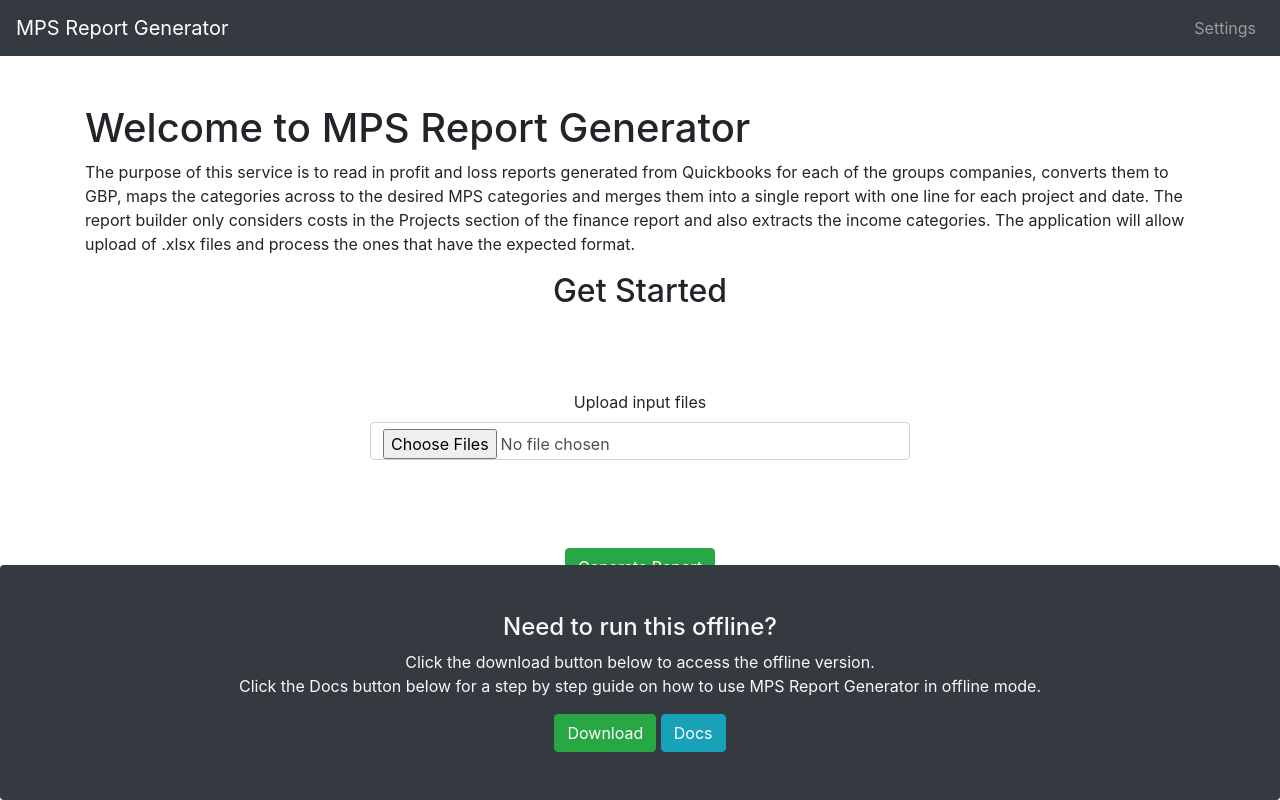
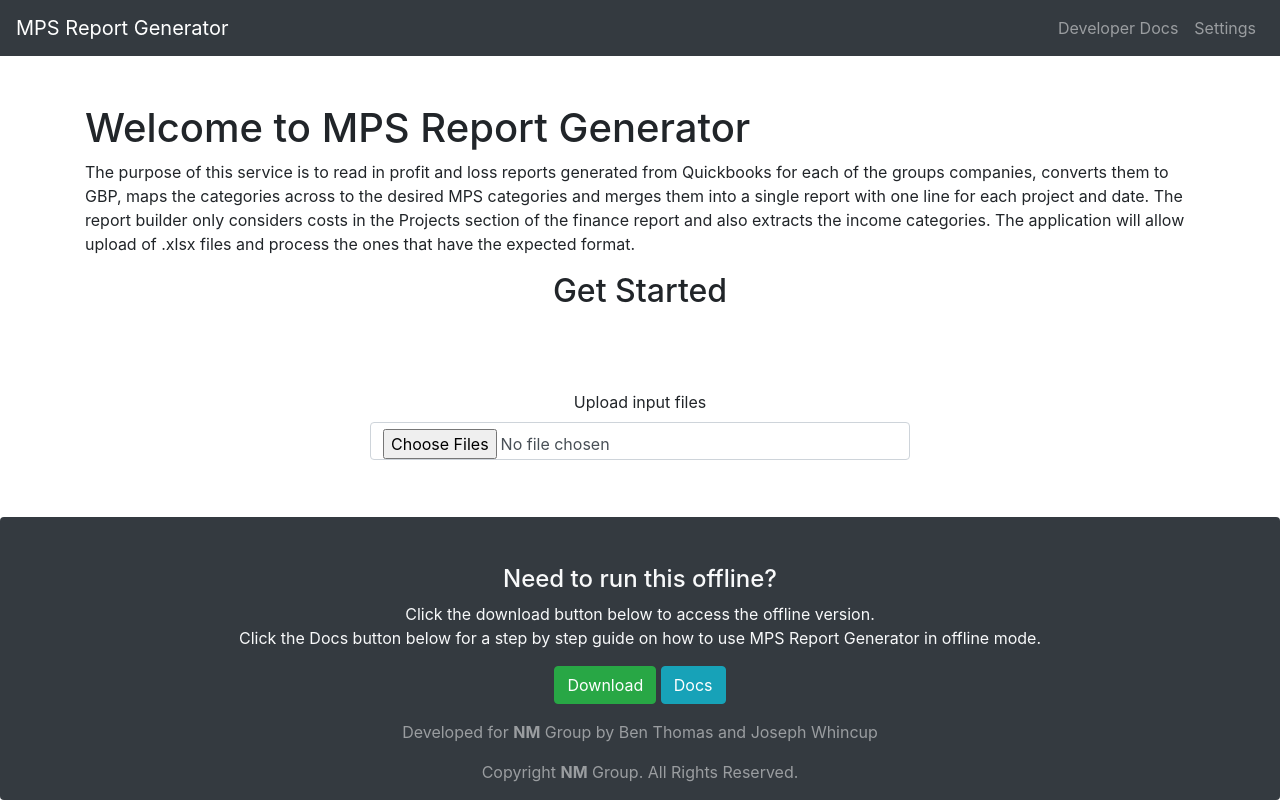
Before and after one commit to network-mapping/mps-kpi, a Flask app: page / in a window 1280 px wide. Run offline with Flask 3, Linux system fonts and the light colour scheme; some libraries are stand-ins or nearby versions.

Commit message:
improved UX

```diff
--- a/src/api.py
+++ b/src/api.py
@@ -105,6 +105,9 @@
         new_config = request.files.get('new_config')
 
         new_config.save(join(APP_ROOT, 'config.yaml'))
+        flash({
+           "success": "Successfully updated config file"
+        })
 
     return render_template('config.html')
 
--- a/src/templates/index.html
+++ b/src/templates/index.html
@@ -21,6 +21,9 @@
     </button>
     <div class="collapse navbar-collapse" id="navbarNav">
       <ul class="navbar-nav ml-auto">
+        <li class="nav-item">
+          <a class="nav-link" href="https://github.com/network-mapping-dev/mps-kpi">Developer Docs</i></a>
+        </li>
         <li class="nav-item">
           <a class="nav-link" href="/settings/config">Settings</i></a>
         </li>
@@ -93,12 +96,13 @@
     </div>
 
 
-    <div class="fixed-bottom px-2 py-5 text-center bg-dark rounded mx-auto  text-light">
+    <div class="fixed-bottom px-2 pt-5 text-center bg-dark rounded mx-auto  text-light">
 
 
 
       <h4>Need to run this offline?</h4>
-          <p>Click the download button below to access the offline version. <br> Click the Docs button below for a step by step guide on how to use MPS Report Generator in offline mode.</p>
+      <p>Click the download button below to access the offline version. <br> Click the Docs button below for a step by
+        step guide on how to use MPS Report Generator in offline mode.</p>
 
 
 
@@ -116,7 +120,8 @@
       </button>
 
       <!-- Modal -->
-<div class="modal mt-4 fade" id="modelId" tabindex="-1" role="dialog" aria-labelledby="modelTitleId" aria-hidden="true">
+      <div class="modal mt-4 fade" id="modelId" tabindex="-1" role="dialog" aria-labelledby="modelTitleId"
+        aria-hidden="true">
         <div class="modal-dialog modal-lg" role="document">
           <div class="modal-content">
             <div class="modal-header bg-dark text-white-50">
@@ -135,14 +140,15 @@
                   <br>
                   <p>This zip contains everything you need to use the exe.
                     <br>
-              If you have already got the zip file downloaded and extracted on your PC you can skip this step.</p>
+                    If you have already got the zip file downloaded and extracted on your PC you can skip this step.
+                  </p>
 
                 </div>
               </div>
               <br>
               <div class="row mb-20 align-items-center">
                 <div class="col">
-            <h3>Step 2. Right click the zip and extract it  </h3>
+                  <h3>Step 2. Right click the zip and extract it </h3>
                   <br>
                   <p>The correct extract option should result in a folder of the same name as the zip</p>
 
@@ -153,7 +159,8 @@
                 <div class="col">
                   <h3>Step 3. Place Quickbooks reports into the inputs folder within the extracted folder </h3>
                   <br>
-            <p> n.b Got the files somewhere else? Use shift + right click on the folder containing your Quickbooks reports and select 'copy as path' and use  this in place of ./input in the command in Step 4.</p>
+                  <p> n.b Got the files somewhere else? Use shift + right click on the folder containing your Quickbooks
+                    reports and select 'copy as path' and use this in place of ./input in the command in Step 4.</p>
 
                 </div>
               </div>
@@ -183,8 +190,11 @@
           </div>
         </div>
       </div>
+      <div class="pt-3 text-white-50">
 
-
+        <p>Developed for <b>NM</b> Group by Ben Thomas and Joseph Whincup</p>
+        <p>Copyright <b>NM</b> Group. All Rights Reserved.</p>
+      </div>
 
     </div>
 
```
Also changed, not shown: src/templates/config.html (+11 -1 lines). Lines whose indentation alone changed are shown as unchanged.
